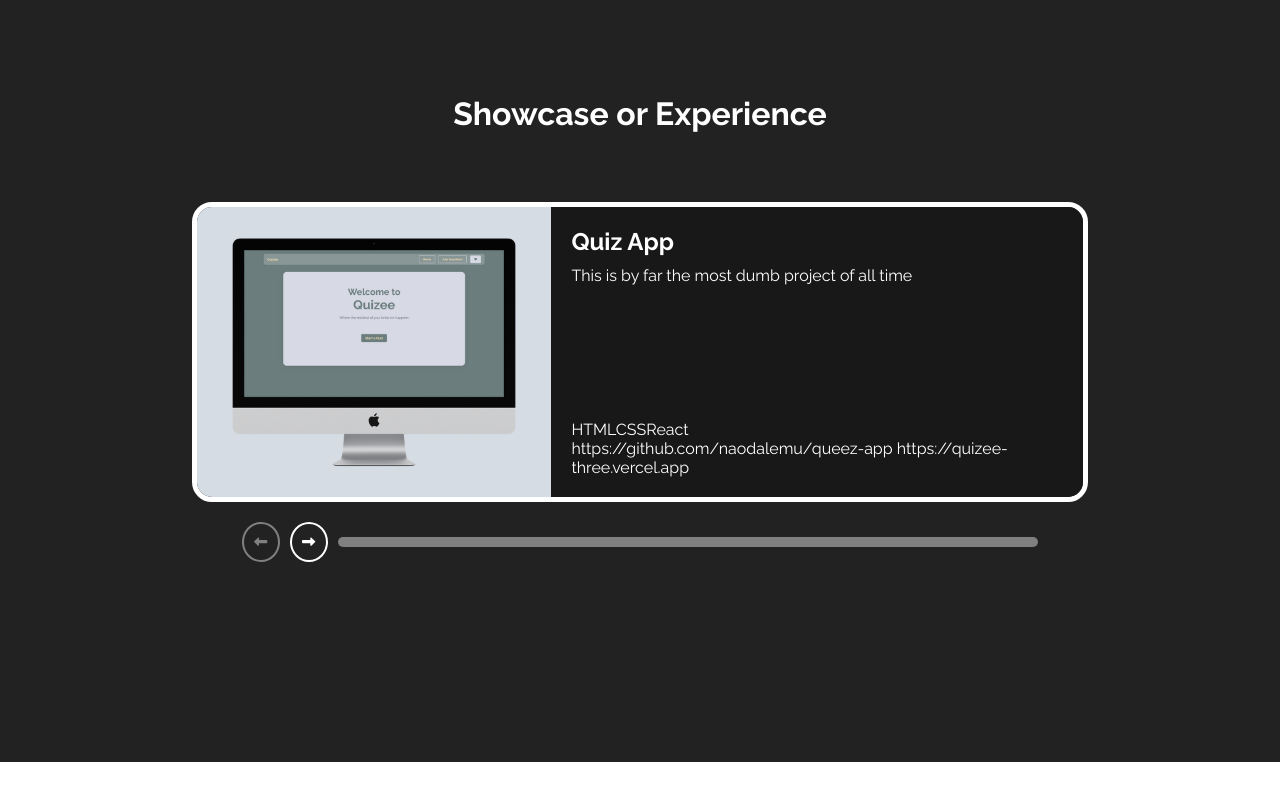
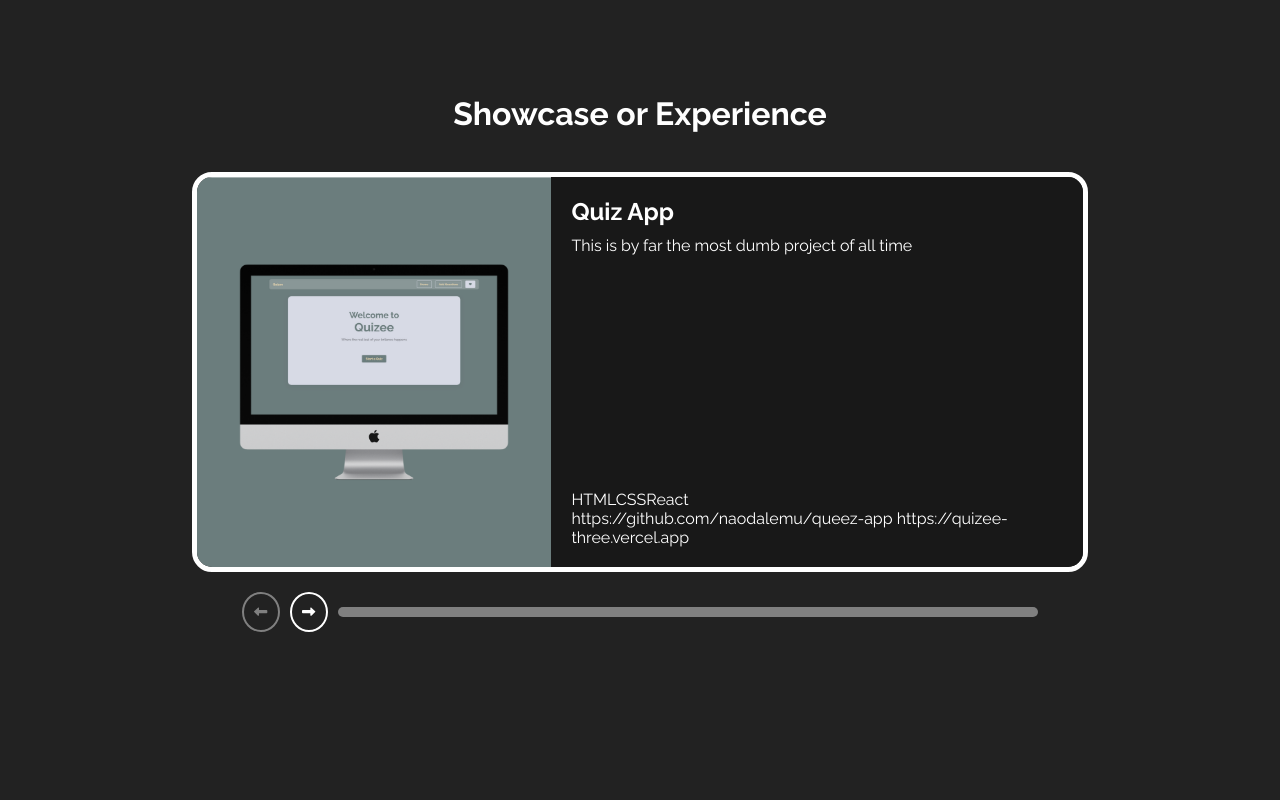
Before and after one commit to naodalemu/react-portfolio, a React (Vite) app: page / in a window 1280 px wide. Shown: the part 2250-3050 px from the top of the page. Before the commit the page ends 3012 px from the top, so only its background shows below. Built offline with nearby package versions, Linux system fonts and the light colour scheme.

Commit message:
Small fix

```diff
--- a/src/components/UI/Projects.module.css
+++ b/src/components/UI/Projects.module.css
@@ -1,6 +1,6 @@
 .project {
     margin: 20px 0px;
-    height: 300px;
+    height: 400px;
     width: 100%;
     display: flex;
     align-items: center;
--- a/src/components/sections/Showcase.jsx
+++ b/src/components/sections/Showcase.jsx
@@ -9,7 +9,7 @@ function Showcase() {
         {
             name: "Quiz App",
             description: "This is by far the most dumb project of all time",
-            image: "src/assets/images/Showcase/WelcomePageMock.png",
+            image: "src/assets/images/Showcase/ReactMockup.png",
             languages: ["HTML", "CSS", "React"],
             githubLink: "https://github.com/naodalemu/queez-app",
             liveServer: "https://quizee-three.vercel.app",
--- a/src/components/sections/Showcase.module.css
+++ b/src/components/sections/Showcase.module.css
@@ -8,7 +8,7 @@
 }
 
 .sectionName {
-    margin: 0px 0px 50px 0px;
+    margin: 0px 0px 20px 0px;
     text-align: center;
 }
 
```
Also changed, not shown: src/assets/images/Showcase/ReactMockup.png (added), src/assets/images/Showcase/WelcomePageMock.png (deleted).
